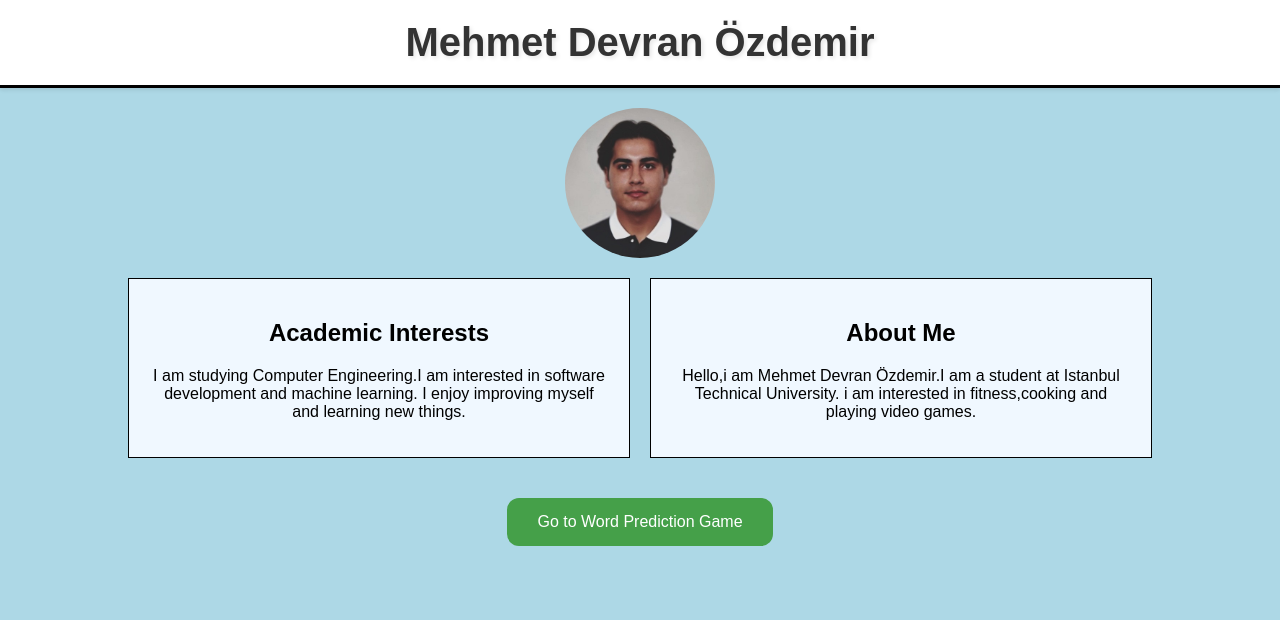
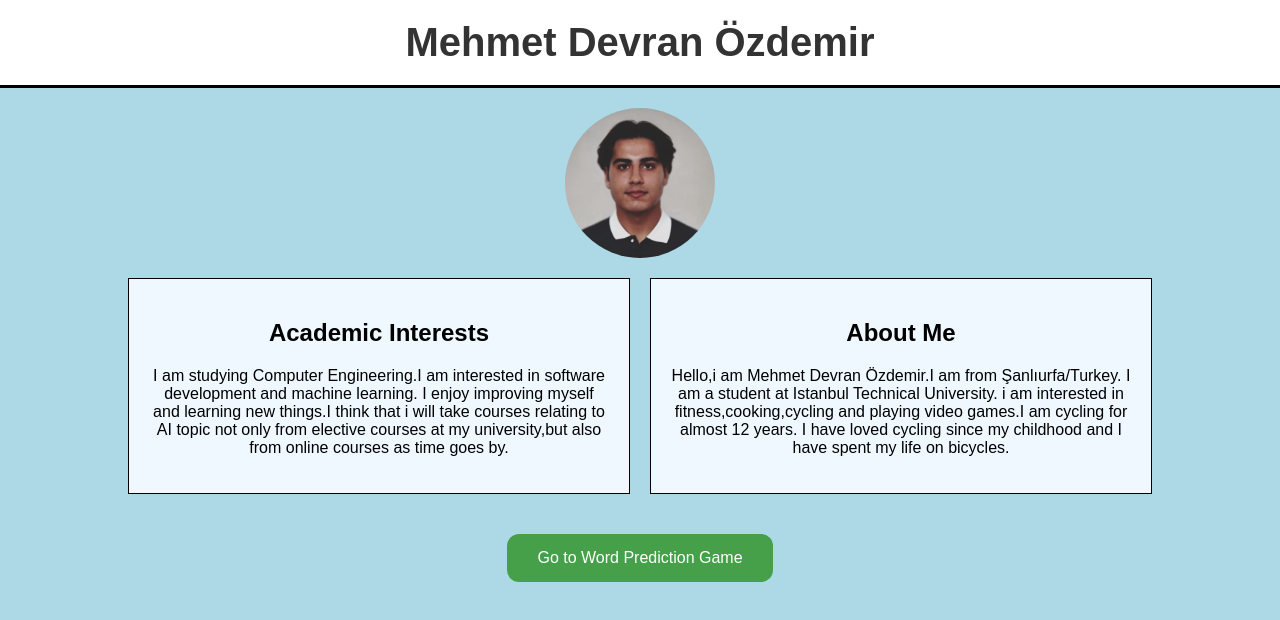
Before and after one commit to iamehmetozdemir/Term-Project, a plain HTML site: page aboutMePage/index.html in a window 1280 px wide. Drawn offline with Linux system fonts and the light colour scheme.

Commit message:
About me page is edited

```diff
--- a/aboutMePage/index.html
+++ b/aboutMePage/index.html
@@ -17,13 +17,16 @@
             <div class="academic-interests">
                 <h2>Academic Interests</h2>
                 <p>I am studying Computer Engineering.I am interested in software development and machine learning.
-                  I enjoy improving myself and learning new things.</p>
+                  I enjoy improving myself and learning new things.I think that i will take courses relating to AI topic
+                not only from elective courses at my university,but also from online courses as time goes by. </p>
             </div>
 
             <div class="biography">
                 <h2>About Me</h2>
-                <p>Hello,i am Mehmet Devran Özdemir.I am a student at Istanbul Technical University.
-                    i am interested in fitness,cooking and playing video games.
+                <p>Hello,i am Mehmet Devran Özdemir.I am from Şanlıurfa/Turkey.
+                    I am a student at Istanbul Technical University.
+                    i am interested in fitness,cooking,cycling and playing video games.I am cycling for almost 12 years.
+                    I have loved cycling since my childhood and I have spent my life on bicycles.
 
                 </p>
             </div>
--- a/aboutMePage/style.css
+++ b/aboutMePage/style.css
@@ -12,14 +12,12 @@ header {
     background-color: white;
     padding: 20px 0;
     border-bottom: 3px solid #000;
-    box-shadow: 0 2px 4px rgba(0, 0, 0, 0.1);
 }
 
 header h1 {
     margin: 0;
     font-size: 2.5em;
     color: #333;
-    text-shadow: 2px 2px 4px rgba(0, 0, 0, 0.1);
     font-weight: bold;
 }
 
```
